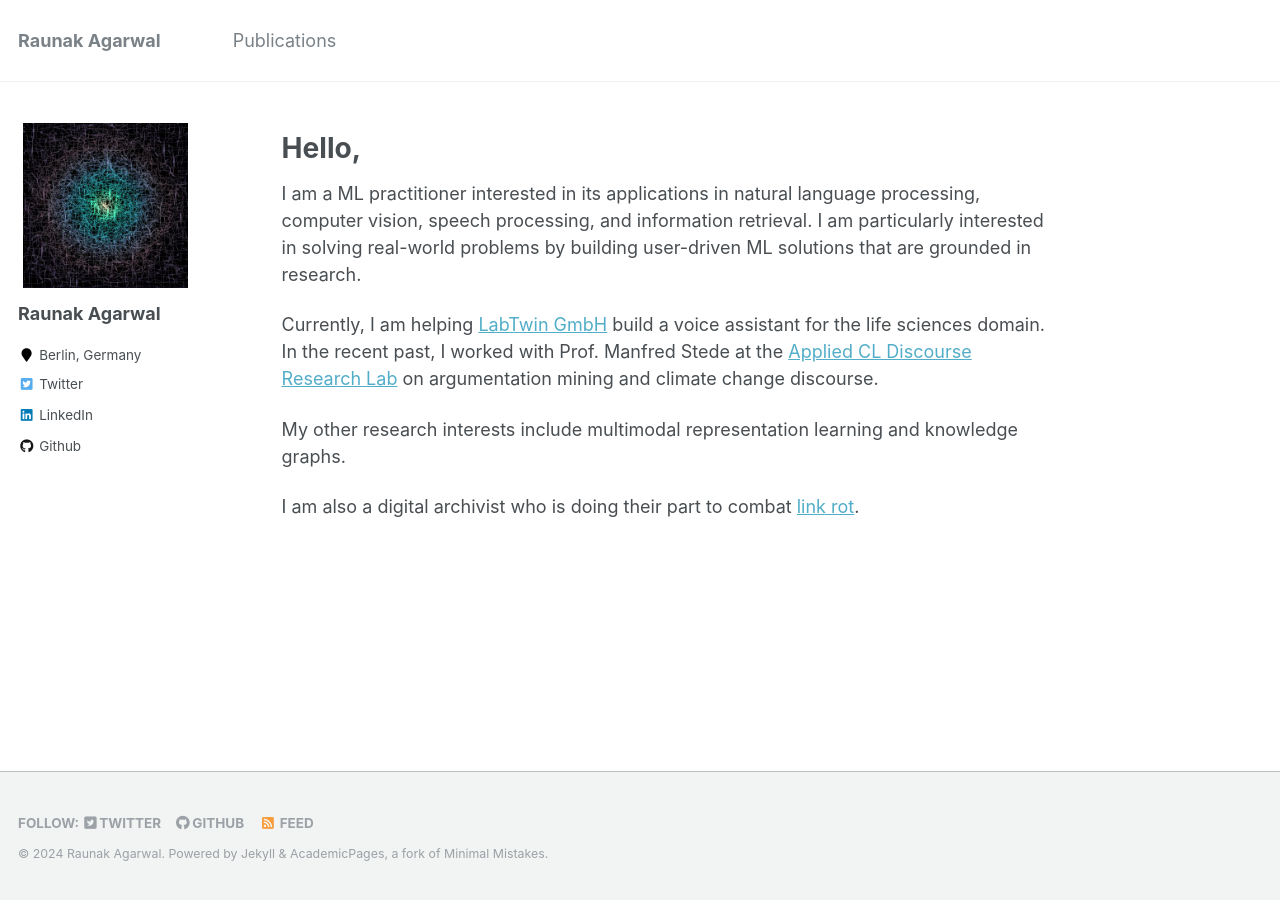
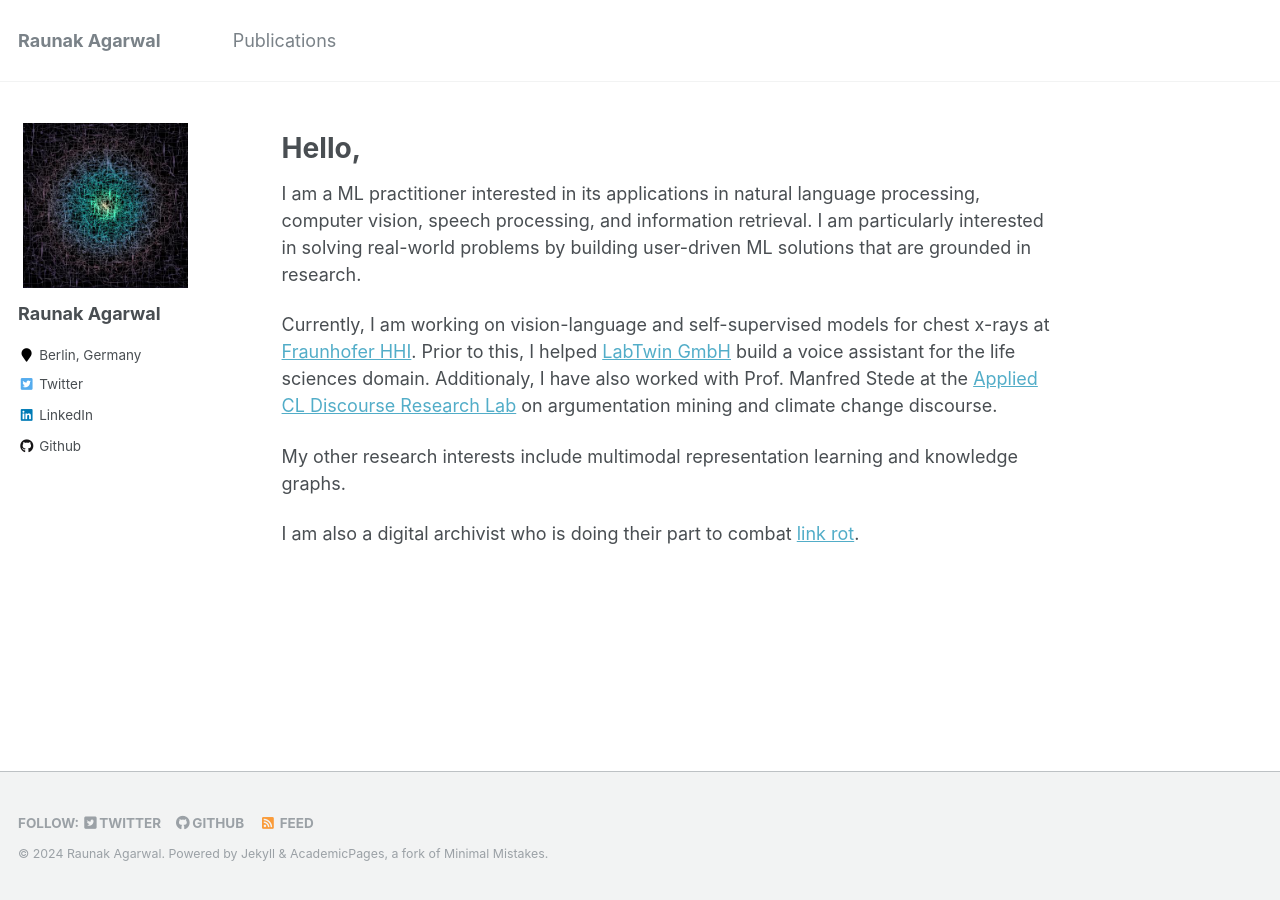
Before and after one commit to raunak-agarwal/raunak-agarwal.github.io, a Jekyll site: the page built from _pages/about.md, in a window 1280 px wide. Built offline with Jekyll 4.4.1, drawn with Linux system fonts in a browser that asks for light colours.

Commit message:
Update about.md

```diff
--- a/_pages/about.md
+++ b/_pages/about.md
@@ -14,7 +14,7 @@ Hello,
 
 I am a ML practitioner interested in its applications in natural language processing, computer vision, speech processing, and information retrieval. I am particularly interested in solving real-world problems by building user-driven ML solutions that are grounded in research.
 
-Currently, I am helping [LabTwin GmbH](https://www.labtwin.com/) build a voice assistant for the life sciences domain. In the recent past, I worked with Prof. Manfred Stede at the [Applied CL Discourse Research Lab](http://angcl.ling.uni-potsdam.de/) on argumentation mining and climate change discourse.
+Currently, I am working on vision-language and self-supervised models for chest x-rays at [Fraunhofer HHI](https://www.hhi.fraunhofer.de/en/index.html). Prior to this, I helped [LabTwin GmbH](https://www.labtwin.com/) build a voice assistant for the life sciences domain. Additionaly, I have also worked with Prof. Manfred Stede at the [Applied CL Discourse Research Lab](http://angcl.ling.uni-potsdam.de/) on argumentation mining and climate change discourse.
 
 My other research interests include multimodal representation learning and knowledge graphs.
 
```
